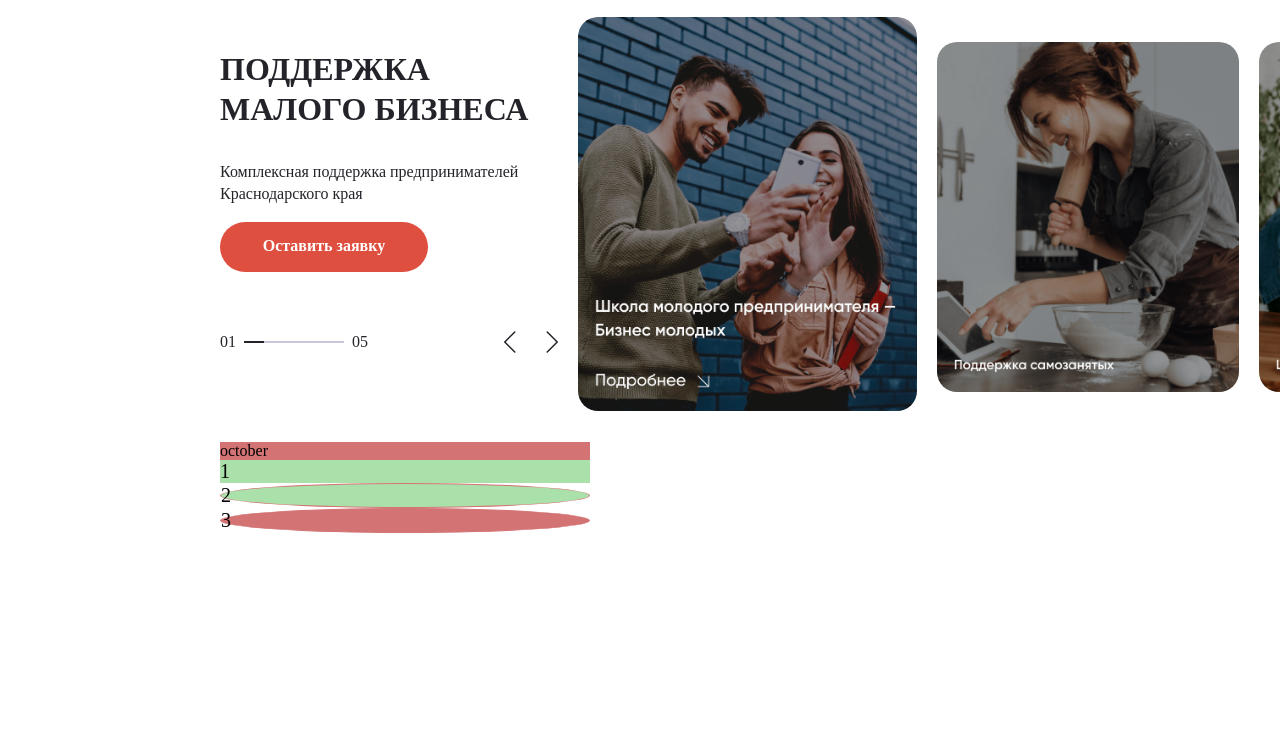
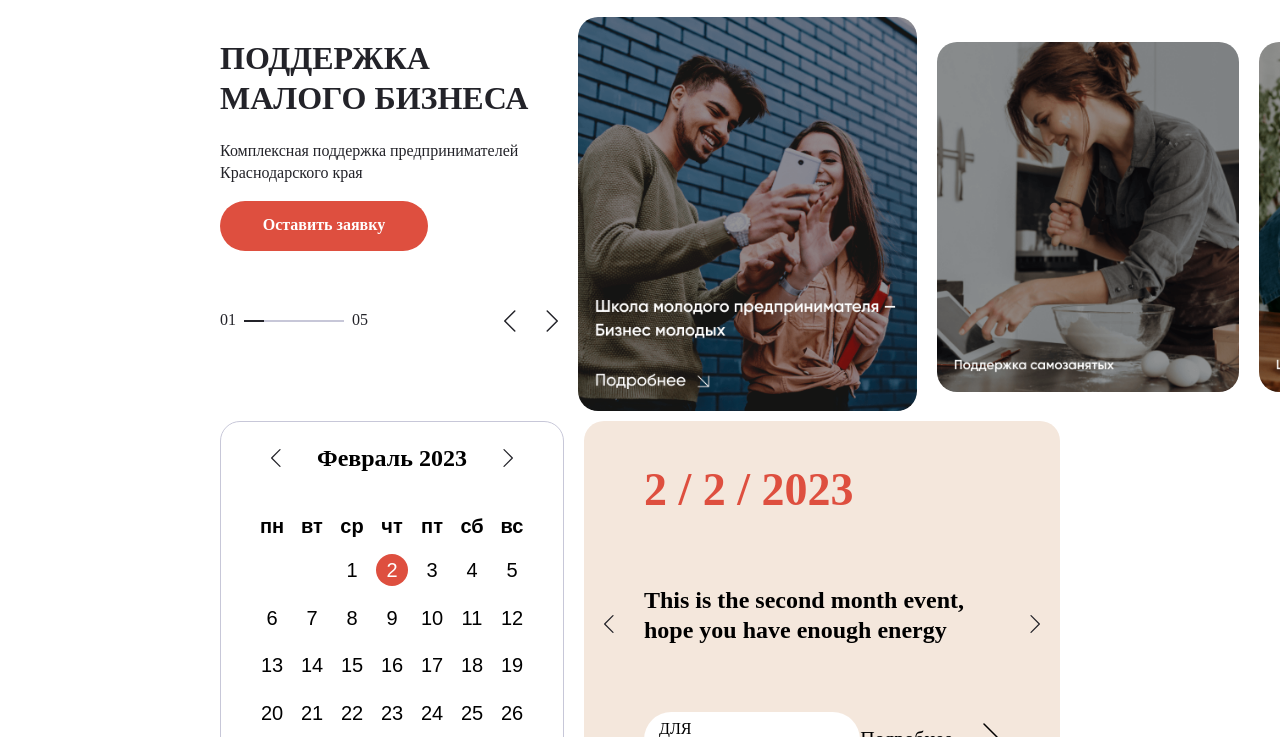
Before and after one commit to GHJKer/business-support, a website built with Vite: page index.html in a window 1280 px wide. Shown: the part 63-800 px from the top of the page. Built offline with nearby package versions, Linux system fonts and the light colour scheme; a web font is replaced by a local one.

Commit message:
added calendar

```diff
--- /dev/null
+++ b/calendar.js
@@ -0,0 +1,205 @@
+export function createCalendar() {
+  let currentMonth = 2;
+  let currentDay = 0;
+  let event;
+
+  const events = [
+    {
+      id: 1,
+      month: 2,
+      day: 2,
+      text: "This is the second month event, hope you have enough energy",
+    },
+    {
+      id: 2,
+      month: 2,
+      day: 12,
+      text: "Big event, bro, dont miss it that time",
+    },
+    {
+      id: 3,
+      month: 2,
+      day: 19,
+      text: "Another event, very interesting",
+    },
+    {
+      id: 4,
+      month: 3,
+      day: 1,
+      text: "The first day of spring, cheer up, from now on its going to be warmer",
+    },
+    {
+      id: 5,
+      month: 3,
+      day: 5,
+      text: "МАСТЕР- КЛАСС «5 ПСИХОТИПОВ ПОКУПАТЕЛЕЙ В ФЭШН– ЗНАТЬ И ВЛИЯТЬ! КАКИЕ ТРИГГЕРЫ У ЦЕЛЕВОЙ АУДИТОРИИ ВАШЕГО БРЕНДА?»",
+    },
+  ];
+
+  function createCalendar(elem, year, month) {
+    let mon = month - 1;
+    let d = new Date(year, mon);
+
+    let table =
+      "<table><tr><th>пн</th><th>вт</th><th>ср</th><th>чт</th><th>пт</th><th>сб</th><th>вс</th></tr><tr>";
+
+    // пробелы для первого ряда
+    // с понедельника до первого дня месяца
+    // * * * 1  2  3  4
+    for (let i = 0; i < getDay(d); i++) {
+      table += "<td></td>";
+    }
+
+    // <td> ячейки календаря с датами
+    while (d.getMonth() == mon) {
+      table +=
+        `<td><div id="${d.getDate()}" class="calendar__day">` +
+        d.getDate() +
+        "</div></td>";
+
+      if (getDay(d) % 7 == 6) {
+        // вс, последний день - перевод строки
+        table += "</tr><tr>";
+      }
+
+      d.setDate(d.getDate() + 1);
+    }
+
+    // добить таблицу пустыми ячейками, если нужно
+    // 29 30 31 * * * *
+    if (getDay(d) != 0) {
+      for (let i = getDay(d); i < 7; i++) {
+        table += "<td></td>";
+      }
+    }
+
+    // закрыть таблицу
+    table += "</tr></table>";
+
+    elem.innerHTML = table;
+  }
+
+  function getDay(date) {
+    // получить номер дня недели, от 0 (пн) до 6 (вс)
+    let day = date.getDay();
+    if (day == 0) day = 7; // сделать воскресенье (0) последним днем
+    return day - 1;
+  }
+
+  function changeEvent(day, month) {
+    event = events.find((item) => item.day === day && item.month === month);
+    function changeDate() {
+      afficheDate.innerText = `${currentDay} / ${currentMonth} / 23`;
+    }
+
+    event
+      ? ((afficheText.innerText = event.text), changeDate())
+      : ((afficheText.innerText = "Не найдено мероприятий в указанную дату"),
+        changeDate());
+  }
+
+  function getDates() {
+    const dates = document.querySelectorAll(".calendar__day");
+    dates.forEach((monthDay) => {
+      monthDay.addEventListener("click", function () {
+        let prevChosen = document.querySelector(".calendar__picked");
+
+        if (prevChosen) {
+          prevChosen.classList.toggle("calendar__picked");
+        }
+
+        monthDay.classList.toggle("calendar__picked");
+        currentDay = Number(monthDay.id);
+        changeEvent(currentDay, currentMonth);
+      });
+    });
+  }
+
+  function prevMonth() {
+    if (currentMonth > 2) {
+      createCalendar(calendar, 2023, 2);
+      monthText.innerText = "Февраль 2023";
+      getDates();
+      currentMonth -= 1;
+    }
+  }
+
+  function nextMonth() {
+    if (currentMonth < 3) {
+      createCalendar(calendar, 2023, 3);
+      monthText.innerText = "Март 2023";
+      getDates();
+      currentMonth += 1;
+    }
+  }
+
+  function setInitiateEvent() {
+    event = events[0];
+    currentDay = events[0].day;
+    let firstEvent = events[0];
+    afficheDate.innerText = `${firstEvent.day} / ${firstEvent.month} / 2023`;
+    afficheText.innerText = firstEvent.text;
+    let firstEventEl = document.getElementById(`${firstEvent.day}`);
+    firstEventEl.classList.toggle("calendar__picked");
+  }
+
+  function changeEvent(increment) {
+    let prevChosen = document.querySelector(".calendar__picked");
+
+    if (increment && event.id + 1 > events.length) return;
+    if (!increment && event.id - 1 <= 0) return;
+
+    event = events.find((item) =>
+      increment ? item.id === event.id + 1 : item.id === event.id - 1
+    );
+
+    if (currentMonth !== event.month) increment ? nextMonth() : prevMonth();
+    let nextEventDay = document.getElementById(`${event.day}`);
+
+    // Убираем класс с предыдущего события
+    if (prevChosen) {
+      prevChosen.classList.toggle("calendar__picked");
+    }
+
+    // Добавляем класс след дню
+    nextEventDay.classList.toggle("calendar__picked");
+    // Меняем событие в афише
+    afficheDate.innerText = `${event.day} / ${event.month} / 2023`;
+    afficheText.innerText = event.text;
+  }
+
+  createCalendar(calendar, 2023, 2);
+
+  getDates();
+
+  const prevMonthBtn = document.getElementById("next-month");
+  const nextMonthBtn = document.getElementById("prev-month");
+  const monthText = document.getElementById("month-text");
+  const nextEventSlide = document.getElementById("next-event");
+  const prevEventSlide = document.getElementById("prev-event");
+  let afficheDate = document.getElementById("affiche-date");
+  let afficheText = document.getElementById("affiche-text");
+
+  setInitiateEvent();
+
+  // Меняем месяц
+  prevMonthBtn.addEventListener("click", function () {
+    prevMonth();
+  });
+
+  nextMonthBtn.addEventListener("click", function () {
+    nextMonth();
+  });
+  // -- //
+
+  // Меняем событие и дату через слайдер
+  nextEventSlide.addEventListener("click", function () {
+    changeEvent(true);
+  });
+
+  prevEventSlide.addEventListener("click", function () {
+    changeEvent(false);
+  });
+
+  // -- //
+}
--- a/index.html
+++ b/index.html
@@ -59,7 +59,7 @@
         <div class="info">
           <div class="info__text-container">
             <div id="text-block" class="info__text-block">
-              <p class="info__big-text">ПОДДЕРЖКА МАЛОГО БИЗНЕСА</p>
+              <h1 class="info__big-text">ПОДДЕРЖКА МАЛОГО БИЗНЕСА</h1>
               <p class="info__small-text">
                 Комплексная поддержка предпринимателей Краснодарского края
               </p>
@@ -69,7 +69,7 @@
               <div class="info__pagination-container">
                 <div class="info__pagination info__small-text">
                   <span>01</span>
-                  <div id="progress-bar" class="info__progress-bar"></div>
+                  <div id="black-light" class="info__black-light"></div>
                   <span>05</span>
                 </div>
                 <div class="info__arrow-container">
@@ -129,17 +129,56 @@
             </div>
           </div>
         </div>
-        <div id="calendar" class="calendar">
-          <div class="calendar__month">october</div>
-          <div class="calendar__day">1</div>
-          <div class="calendar__day calendar__day--circled">2</div>
-          <div
-            class="calendar__day calendar__day--circled calendar__day--selected"
-          >
-            3
+        <div class="calendar-affiche">
+          <div class="calendar">
+            <div class="calendar__control">
+              <img
+                id="next-month"
+                class="calendar-affiche__arrow"
+                src="/svg/arrow.svg"
+                alt="arrow"
+              />
+              <span id="month-text" class="calendar__month-text"
+                >Февраль 2023</span
+              >
+              <img
+                id="prev-month"
+                class="calendar-affiche__arrow-right calendar-affiche__arrow"
+                src="/svg/arrow.svg"
+                alt="arrow"
+              />
+            </div>
+            <div id="calendar" class="calendar__days"></div>
+          </div>
+          <div id="affiche" class="affiche">
+            <img
+              id="prev-event"
+              class="calendar-affiche__arrow calendar-affiche__arrow-absolute--left"
+              src="/svg/arrow.svg"
+              alt="arrow"
+            />
+            <img
+              id="next-event"
+              class="calendar-affiche__arrow-right calendar-affiche__arrow calendar-affiche__arrow-absolute--right"
+              src="/svg/arrow.svg"
+              alt="arrow"
+            />
+            <span id="affiche-date" class="affiche__date">13 / 12 / 22</span>
+            <p id="affiche-text" class="affiche__text">
+              Lorem ipsum dolor sit amet consectetur adipisicing elit. Tenetur,
+              iste odio id laboriosam ullam ab provident modi deleniti!.
+            </p>
+            <div class="affiche__about">
+              <div class="affiche__control-left">
+                <span class="affiche__control-text">ДЛЯ ПРЕДПРИНИМАТЕЛЕЙ</span>
+              </div>
+              <div class="affiche__control-right">
+                <span class="affiche__more">Подробнее</span>
+                <img src="/svg/control-arrow.svg" alt="control-arrow" />
+              </div>
+            </div>
           </div>
         </div>
-        <div class="slider"></div>
       </div>
     </div>
     <script type="module" src="/main.js"></script>
--- a/main.js
+++ b/main.js
@@ -1,5 +1,7 @@
 import "./styles/style.scss";
 
 import { createSlider } from "./slider.js";
+import { createCalendar } from "./calendar";
 
 createSlider();
+createCalendar();
--- a/slider.js
+++ b/slider.js
@@ -8,7 +8,7 @@ export function createSlider() {
   const SliderVisiblePart = windowWIdth - sliderWindowDist;
   // -- //
 
-  let progressBar = document.getElementById("progress-bar");
+  let progressBar = document.getElementById("black-light");
 
   let prevItem;
   let itemNum = 1;
--- /dev/null
+++ b/styles/components/_affiche.scss
@@ -0,0 +1,60 @@
+.affiche {
+  position: relative;
+  display: flex;
+  flex-direction: column;
+  justify-content: space-between;
+  width: 770px;
+  height: 386px;
+  padding: 40px 60px;
+  background-color: $orange-ultra-light;
+  border-radius: 20px;
+
+  &__date {
+    font-weight: 600;
+    font-size: 46px;
+    line-height: 125%;
+    color: $orange;
+  }
+
+  &__text {
+    font-weight: 600;
+    font-size: 24px;
+    line-height: 125%;
+  }
+
+  &__about {
+    display: flex;
+    justify-content: space-between;
+    align-items: center;
+  }
+
+  &__control-left {
+    padding: 6px 15px 4px;
+    border-radius: 91px;
+    background-color: $white;
+  }
+
+  &__control-text {
+    font-family: "Gilroy-Light";
+    font-weight: 400;
+    font-size: 16px;
+    line-height: 140%;
+  }
+
+  &__control-right {
+    display: flex;
+    gap: 15px;
+    align-items: center;
+  }
+
+  &__more {
+    font-family: "Gilroy-Light";
+    font-weight: 400;
+    font-size: 20px;
+    line-height: 130%;
+  }
+}
+
+.affiche:hover {
+  background-color: $purple-light;
+}
--- /dev/null
+++ b/styles/components/_calendar-affiche.scss
@@ -0,0 +1,28 @@
+.calendar-affiche {
+  display: flex;
+  gap: 20px;
+  font-family: "Gilroy-Medium";
+  font-style: normal;
+
+  &__arrow-right {
+    transform: rotate(180deg);
+  }
+
+  &__arrow {
+    width: 10px;
+    height: 20px;
+    cursor: pointer;
+  }
+
+  &__arrow-absolute--left {
+    position: absolute;
+    left: 20px;
+    top: 50%;
+  }
+
+  &__arrow-absolute--right {
+    position: absolute;
+    right: 20px;
+    top: 50%;
+  }
+}
--- a/styles/components/_calendar.scss
+++ b/styles/components/_calendar.scss
@@ -1,22 +1,62 @@
 .calendar {
-  width: 100%;
-  max-width: 370px;
+  display: flex;
+  flex-direction: column;
+  gap: 30px;
+  width: 370px;
+  height: 386px;
+  padding: 20px 30px;
+  border: 1px solid $gray-light;
+  border-radius: 20px;
 
-  &__month {
-    background-color: $red-1;
+  &__control {
+    display: flex;
+    justify-content: space-between;
+    align-self: center;
+    align-items: center;
+    width: 243px;
+    height: 40px;
+  }
+
+  &__month-text {
+    font-weight: 600;
+    font-size: 24px;
+    line-height: 120%;
+  }
+
+  &__picked {
+    background-color: $orange;
+    color: $white;
+  }
+
+  &__days {
+    height: 100%;
+    font-family: "Gilroy-Light", sans-serif;
+    font-size: 20px;
+    line-height: 130%;
   }
 
   &__day {
-    background-color: rgb(170, 224, 170);
-    font-size: 20px;
+    display: flex;
+    align-items: center;
+    justify-content: center;
+    width: 32px;
+    height: 32px;
+    border-radius: 50%;
+  }
 
-    &--circled {
-      border-radius: 50%;
-      border: 1px solid $red-1;
-    }
+  &__day:hover {
+    border: 1px solid $orange;
+    cursor: pointer;
+  }
 
-    &--selected {
-      background-color: $red-1;
-    }
+  table {
+    width: 100%;
+    height: 100%;
+  }
+
+  td,
+  th {
+    padding: 3px;
+    text-align: center;
   }
 }
--- a/styles/components/_header.scss
+++ b/styles/components/_header.scss
@@ -87,7 +87,7 @@
     font-family: "Gilroy-Medium";
     font-style: normal;
     font-weight: 500;
-    color: $text-color;
+    color: $black-light;
 
     @media #{$screen-sm-min} {
       font-size: 14px;
--- a/styles/components/_info.scss
+++ b/styles/components/_info.scss
@@ -37,7 +37,7 @@
     font-family: "Gilroy-Medium";
     font-style: normal;
     font-weight: 600;
-    color: $text-color;
+    color: $black-light;
 
     @media #{$screen-sm-min} {
       font-size: 24px;
@@ -59,7 +59,7 @@
     font-family: "Gilroy-Regular";
     font-style: normal;
     font-weight: 400;
-    color: $text-color;
+    color: $black-light;
 
     @media #{$screen-sm-min} {
       font-size: 14px;
@@ -83,7 +83,7 @@
     appearance: none;
     border: 0;
     border-radius: 72px;
-    background: $btn-background;
+    background: $orange;
     color: #fff;
     padding: 10px 30px;
     transition: 0.2s;
@@ -124,11 +124,11 @@
   }
 
   &__button:hover {
-    background: $btn-background-hover;
+    background: $dark-orange;
   }
 
   &__button:active {
-    background: $btn-background;
+    background: $orange;
   }
 
   &__pagination-container {
@@ -157,19 +157,19 @@
     gap: 8px;
   }
 
-  &__progress-bar {
+  &__black-light {
     --currentSlide: 0;
     --width: calc(100 / 5);
 
     width: 100px;
     background: linear-gradient(
       90deg,
-      $progress-line 0%,
-      $progress-line calc(var(--currentSlide) * var(--width) * 1%),
-      $progress-bar calc(var(--currentSlide) * var(--width) * 1%),
-      $progress-bar calc((var(--currentSlide) + 1) * var(--width) * 1%),
-      $progress-line calc((var(--currentSlide) + 1) * var(--width) * 1%),
-      $progress-line 100%
+      $gray-light 0%,
+      $gray-light calc(var(--currentSlide) * var(--width) * 1%),
+      $black-light calc(var(--currentSlide) * var(--width) * 1%),
+      $black-light calc((var(--currentSlide) + 1) * var(--width) * 1%),
+      $gray-light calc((var(--currentSlide) + 1) * var(--width) * 1%),
+      $gray-light 100%
     );
 
     height: 2px;
--- a/styles/components/_slider.scss
+++ /dev/null
@@ -1,3 +0,0 @@
-.slider {
-  background-color: aquamarine;
-}
--- a/styles/components/components.scss
+++ b/styles/components/components.scss
@@ -1,4 +1,5 @@
 @import "header";
 @import "info";
+@import "calendar-affiche";
 @import "calendar";
-@import "slider";
+@import "affiche";
--- a/styles/style.scss
+++ b/styles/style.scss
@@ -23,6 +23,9 @@ a {
 
 .main-container {
   position: relative;
+  height: 100%;
+  overflow-x: hidden;
+  overflow-y: auto;
 }
 
 .container {
```
Also changed, not shown: styles/base/_variables.scss (+7 -8 lines), public/svg/control-arrow.svg (added), 3 other files.
